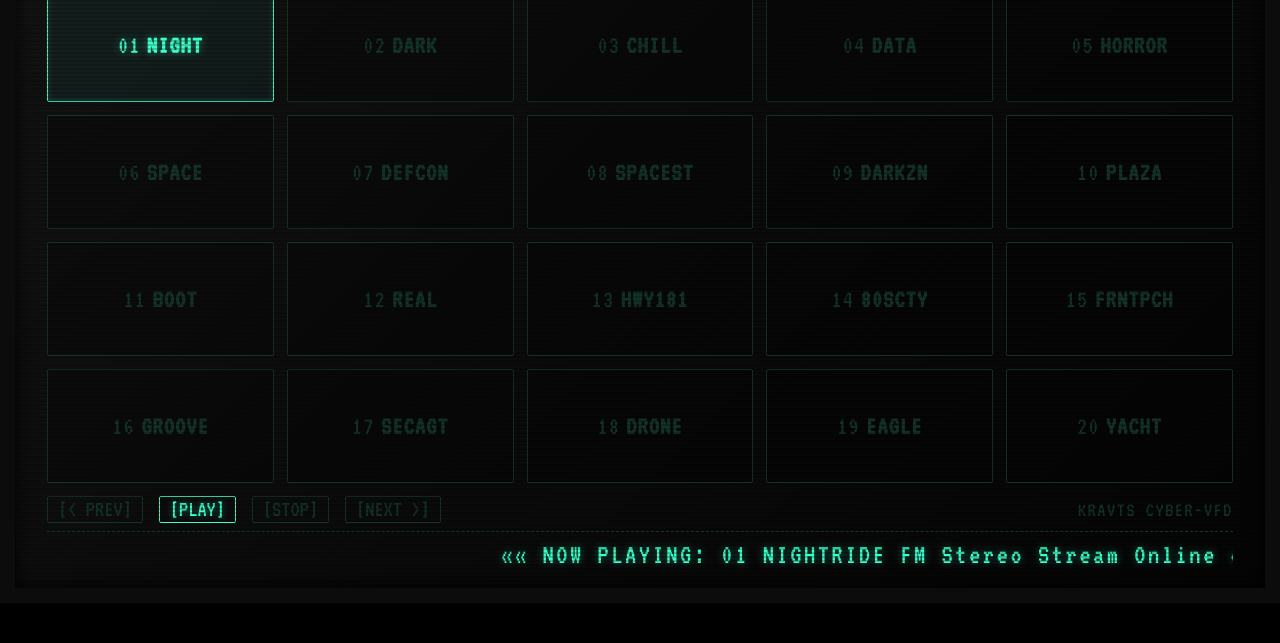
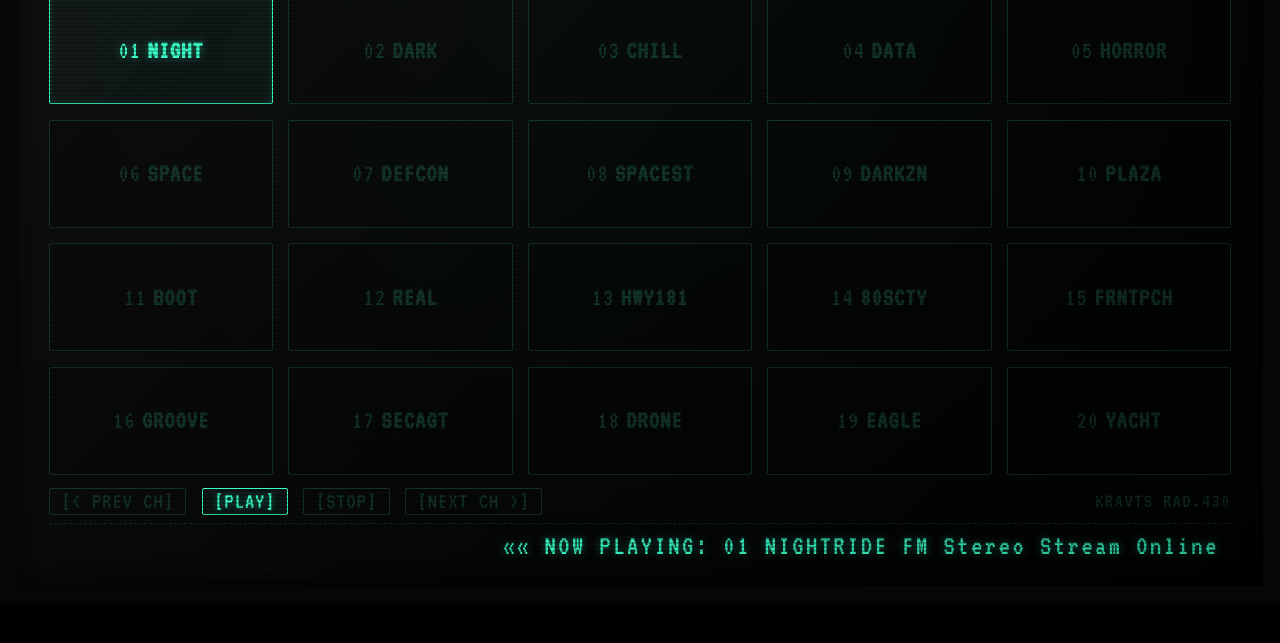
Before and after one commit to muteciko-hash/rafio, a plain HTML site: page index.html in a window 1280 px wide. Shown: the part 157-800 px from the top of the page. Drawn offline with Linux system fonts and the light colour scheme.

Commit message:
Update title and styles for VFD radio module

```diff
--- a/index.html
+++ b/index.html
@@ -3,7 +3,7 @@
 <head>
 <meta charset="UTF-8">
 <meta name="viewport" content="width=device-width, initial-scale=1.0, maximum-scale=1.0, user-scalable=no, viewport-fit=cover">
-<title>KRAVTS // CYBER-VFD MODULE RADIO</title>
+<title>KRAVTS // REALISTIC CYBER-VFD RADIO</title>
 <link href="https://fonts.googleapis.com/css2?family=VT323&display=swap" rel="stylesheet">
 <style>
 :root {
@@ -11,23 +11,23 @@
   --vfd-on: #39ffca;
   --vfd-glow: rgba(57, 255, 202, 0.45);
   --vfd-dim: #133328;
-  --border-dark: #0a0a0a;
+  --panel-frame: #070908;
 }
 
 * { box-sizing: border-box; -webkit-tap-highlight-color: transparent; margin: 0; padding: 0; }
 body, html { width: 100%; height: 100%; background: #000; display: flex; align-items: center; justify-content: center; overflow: hidden; font-family: 'VT323', monospace; user-select: none; -webkit-user-select: none; }
 
-/* DÜZ, GERÇEKÇİ SİYAH VFD MODÜL ÇERÇEVESİ */
-.vfd-module {
+/* KABLOSUZ, DIŞI TASIŞMAYAN, KUSURSUZ GERÇEKÇİ VFD MODÜL KASASI */
+.vfd-housing {
   width: 100vw;
   height: 56.25vw;
   max-width: 1920px;
   max-height: 1080px;
-  background-color: var(--border-dark);
-  background-image: linear-gradient(135deg, #111 0%, #050505 100%);
-  border: 1.2vw solid #0c0c0c;
-  box-shadow: inset 0 0 20px #000, 0 0 50px rgba(0,0,0,0.8);
-  padding: 1.5vw 2.5vw;
+  background-color: var(--panel-frame);
+  background-image: linear-gradient(135deg, #0d0f0e 0%, #020303 100%);
+  border: 1.4vw solid #050706;
+  box-shadow: inset 0 0 25px #000, 0 0 40px rgba(0,0,0,0.9);
+  padding: 2vw 2.5vw;
   display: flex;
   flex-direction: column;
   justify-content: space-between;
@@ -35,18 +35,19 @@ body, html { width: 100%; height: 100%; background: #000; display: flex; align-i
   overflow: hidden;
 }
 
-/* CAM YANSIMASI VE TARAMA ÇİZGİLERİ */
+/* CAM YANSIMASI VE TARAMA ÇİZGİLERİ (CRT / VFD GLASS) */
 .scanlines {
   position: absolute;
   inset: 0;
-  background: repeating-linear-gradient(to bottom, rgba(0,0,0,0) 0px, rgba(0,0,0,0) 2px, rgba(0,0,0,0.2) 2px, rgba(0,0,0,0.2) 4px);
+  background: repeating-linear-gradient(to bottom, rgba(0,0,0,0) 0px, rgba(0,0,0,0) 2px, rgba(0,0,0,0.22) 2px, rgba(0,0,0,0.22) 4px);
   pointer-events: none;
   z-index: 10;
 }
 .glass-glare {
   position: absolute;
   inset: 0;
-  background: linear-gradient(135deg, rgba(255,255,255,0.015) 0%, transparent 60%);
+  background: radial-gradient(circle at 50% 10%, rgba(57,255,202,0.02) 0%, transparent 70%),
+              linear-gradient(135deg, rgba(255,255,255,0.02) 0%, transparent 50%, rgba(0,0,0,0.3) 100%);
   pointer-events: none;
   z-index: 11;
 }
@@ -81,13 +82,13 @@ body, html { width: 100%; height: 100%; background: #000; display: flex; align-i
   display: grid;
   grid-template-columns: repeat(5, 1fr);
   grid-template-rows: repeat(4, 1fr);
-  gap: 1vw;
+  gap: 1.2vw;
   padding: 1vw 0;
   z-index: 2;
 }
 
 .station-btn {
-  background: rgba(0,0,0,0.3);
+  background: rgba(0,0,0,0.25);
   border: 1px solid var(--vfd-dim);
   color: var(--vfd-dim);
   cursor: pointer;
@@ -105,15 +106,15 @@ body, html { width: 100%; height: 100%; background: #000; display: flex; align-i
 .station-btn.active {
   border-color: var(--vfd-on);
   color: var(--vfd-on);
-  background: rgba(57, 255, 202, 0.05);
+  background: rgba(57, 255, 202, 0.04);
   text-shadow: 0 0 8px var(--vfd-glow);
-  box-shadow: inset 0 0 6px rgba(57, 255, 202, 0.2);
+  box-shadow: inset 0 0 6px rgba(57, 255, 202, 0.15);
 }
 
 .station-btn .num { margin-right: 0.5vw; }
 .station-btn .name { font-weight: bold; }
 
-/* ALT PANEL: KONTROLLER, İLERİ/GERİ VE KAYAN YAZI */
+/* ALT PANEL: OYNAT, DURDUR VE KANAL DEĞİŞTİRME BUTONLARI */
 .bottom-deck {
   display: flex;
   flex-direction: column;
@@ -140,15 +141,17 @@ body, html { width: 100%; height: 100%; background: #000; display: flex; align-i
   color: var(--vfd-dim);
   font-family: inherit;
   font-size: 1.8vw;
-  padding: 0.1vw 0.8vw;
+  padding: 0.1vw 0.9vw;
   cursor: pointer;
   border-radius: 2px;
   transition: all 0.1s ease;
+  letter-spacing: 1px;
 }
 .ctrl-btn.active, .ctrl-btn:hover {
   border-color: var(--vfd-on);
   color: var(--vfd-on);
   text-shadow: 0 0 6px var(--vfd-glow);
+  background: rgba(57, 255, 202, 0.05);
 }
 
 /* MARQUEE KAYAN YAZI BANDI */
@@ -175,7 +178,7 @@ body, html { width: 100%; height: 100%; background: #000; display: flex; align-i
 </head>
 <body>
 
-<div class="vfd-module">
+<div class="vfd-housing">
   <div class="scanlines"></div>
   <div class="glass-glare"></div>
 
@@ -188,19 +191,19 @@ body, html { width: 100%; height: 100%; background: #000; display: flex; align-i
     <div class="vfd-text" id="lbl-time">12:57:02</div>
   </div>
 
-  <!-- ORTA PANEL (20 RADYO) -->
+  <!-- ORTA PANEL (20 RADYO KANALI) -->
   <div class="grid-container" id="radioGrid"></div>
 
   <!-- ALT PANEL -->
   <div class="bottom-deck">
     <div class="controls-row">
       <div class="media-group">
-        <button class="ctrl-btn" onclick="prevStation()">[&lt; PREV]</button>
+        <button class="ctrl-btn" onclick="prevStation()">[&lt; PREV CH]</button>
         <button class="ctrl-btn active" id="btn-play" onclick="playAudio()">[PLAY]</button>
         <button class="ctrl-btn" id="btn-stop" onclick="stopAudio()">[STOP]</button>
-        <button class="ctrl-btn" onclick="nextStation()">[NEXT &gt;]</button>
+        <button class="ctrl-btn" onclick="nextStation()">[NEXT CH &gt;]</button>
       </div>
-      <div style="font-size: 1.6vw; color: var(--vfd-dim); letter-spacing: 1.5px;">KRAVTS CYBER-VFD</div>
+      <div style="font-size: 1.6vw; color: var(--vfd-dim); letter-spacing: 1.5px;">KRAVTS RAD.430</div>
     </div>
     <div class="marquee-wrapper">
       <div class="marquee-text" id="lbl-status">«« NOW PLAYING: 01 NIGHTRIDE FM Stereo Stream Online ««</div>
```
